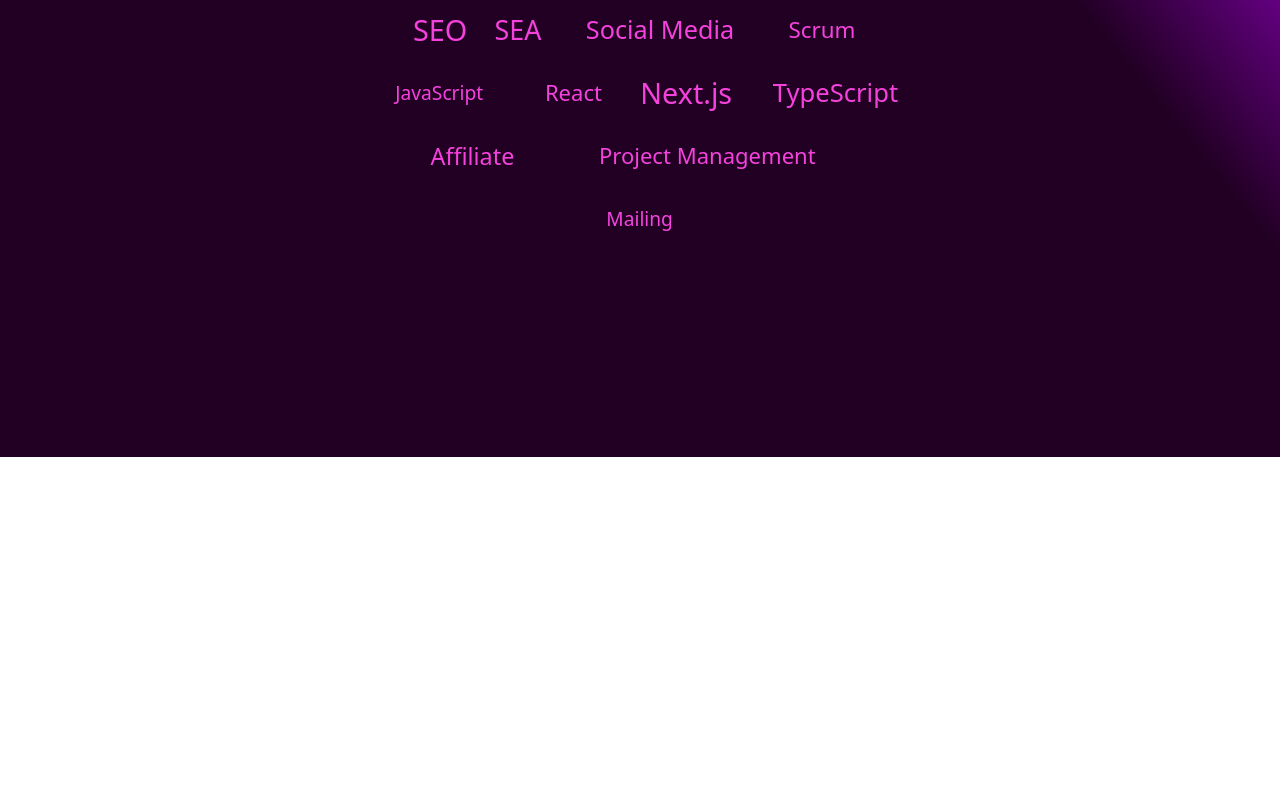
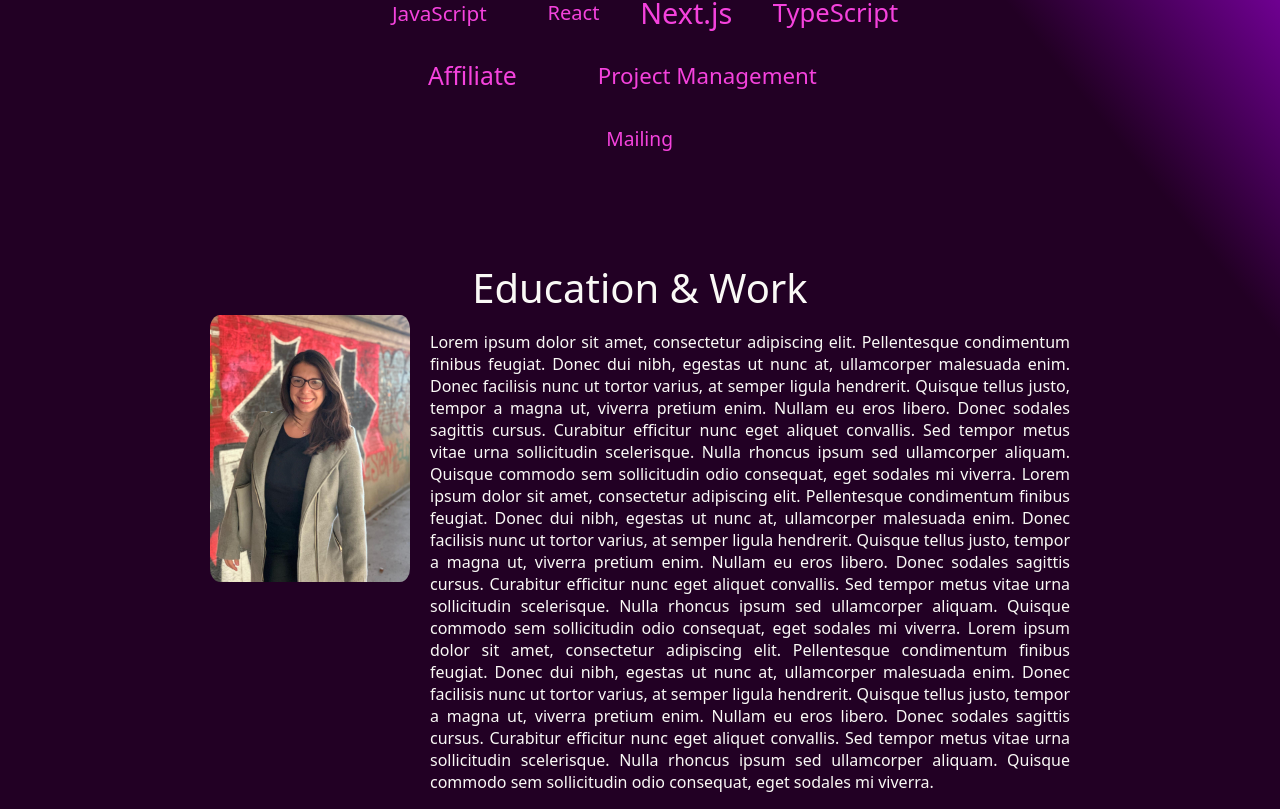
Before and after one commit to Larissartoricader/website, a Next.js app: page / in a window 1280 px wide. Shown: the part 343-1152 px from the top of the page. Before the commit the page ends 800 px from the top, so only its background shows below. Built offline with nearby package versions, Linux system fonts and the light colour scheme.

Commit message:
Resume New Component

```diff
--- a/components/Header/Header.styles.js
+++ b/components/Header/Header.styles.js
@@ -4,7 +4,7 @@
   display: flex;
   align-items: center;
   justify-content: space-evenly;
-  margin-bottom: 70px;
+
   @media (min-width: 768px) {
     justify-content: space-between;
     margin-inline: 50px;
--- a/components/Keywords/Keywords.styles.js
+++ b/components/Keywords/Keywords.styles.js
@@ -6,7 +6,7 @@
   flex-direction: column;
   justify-content: center;
   align-items: center;
-  gap: 10px;
+  gap: 0px;
 `;
 
 export const StyledOpenSentence = styled.h2`
--- /dev/null
+++ b/components/Resume/Resume.js
@@ -0,0 +1,62 @@
+import Image from "next/image";
+import {
+  ResumeContainer,
+  ResumeHeading,
+  ResumeHeadingBox,
+  ResumePictureTextBox,
+  ResumeText,
+  ResumeTextBox,
+} from "./Resume.styles";
+import Larissa from "@/public/assets/larissa-sartori.JPG";
+
+export default function Resume() {
+  return (
+    <ResumeContainer>
+      <ResumeHeadingBox>
+        <ResumeHeading>Education & Work</ResumeHeading>
+      </ResumeHeadingBox>
+      <ResumePictureTextBox>
+        <Image
+          src={Larissa}
+          alt={"Larissa Sartori-Cader"}
+          //   width={600}
+          //   height={800}
+          width={200}
+          height={0}
+          style={{ objectFit: "cover", borderRadius: "5%" }}
+        />
+        <ResumeTextBox>
+          <ResumeText>
+            Lorem ipsum dolor sit amet, consectetur adipiscing elit.
+            Pellentesque condimentum finibus feugiat. Donec dui nibh, egestas ut
+            nunc at, ullamcorper malesuada enim. Donec facilisis nunc ut tortor
+            varius, at semper ligula hendrerit. Quisque tellus justo, tempor a
+            magna ut, viverra pretium enim. Nullam eu eros libero. Donec sodales
+            sagittis cursus. Curabitur efficitur nunc eget aliquet convallis.
+            Sed tempor metus vitae urna sollicitudin scelerisque. Nulla rhoncus
+            ipsum sed ullamcorper aliquam. Quisque commodo sem sollicitudin odio
+            consequat, eget sodales mi viverra. Lorem ipsum dolor sit amet,
+            consectetur adipiscing elit. Pellentesque condimentum finibus
+            feugiat. Donec dui nibh, egestas ut nunc at, ullamcorper malesuada
+            enim. Donec facilisis nunc ut tortor varius, at semper ligula
+            hendrerit. Quisque tellus justo, tempor a magna ut, viverra pretium
+            enim. Nullam eu eros libero. Donec sodales sagittis cursus.
+            Curabitur efficitur nunc eget aliquet convallis. Sed tempor metus
+            vitae urna sollicitudin scelerisque. Nulla rhoncus ipsum sed
+            ullamcorper aliquam. Quisque commodo sem sollicitudin odio
+            consequat, eget sodales mi viverra. Lorem ipsum dolor sit amet,
+            consectetur adipiscing elit. Pellentesque condimentum finibus
+            feugiat. Donec dui nibh, egestas ut nunc at, ullamcorper malesuada
+            enim. Donec facilisis nunc ut tortor varius, at semper ligula
+            hendrerit. Quisque tellus justo, tempor a magna ut, viverra pretium
+            enim. Nullam eu eros libero. Donec sodales sagittis cursus.
+            Curabitur efficitur nunc eget aliquet convallis. Sed tempor metus
+            vitae urna sollicitudin scelerisque. Nulla rhoncus ipsum sed
+            ullamcorper aliquam. Quisque commodo sem sollicitudin odio
+            consequat, eget sodales mi viverra.
+          </ResumeText>
+        </ResumeTextBox>
+      </ResumePictureTextBox>
+    </ResumeContainer>
+  );
+}
--- /dev/null
+++ b/components/Resume/Resume.styles.js
@@ -0,0 +1,32 @@
+import styled from "styled-components";
+
+export const ResumeContainer = styled.div`
+  @media (min-width: 768px) {
+  }
+`;
+
+export const ResumeHeadingBox = styled.div`
+  display: flex;
+  align-items: center;
+  justify-content: center;
+  margin-top: 100px;
+`;
+
+export const ResumeHeading = styled.div`
+  font-size: 2.5rem;
+`;
+
+export const ResumePictureTextBox = styled.div`
+  display: flex;
+  // align-items: center;
+  justify-content: center;
+  gap: 20px;
+`;
+
+export const ResumeTextBox = styled.div`
+  width: 50%;
+`;
+
+export const ResumeText = styled.p`
+  text-align: justify;
+`;
--- a/pages/index.js
+++ b/pages/index.js
@@ -1,5 +1,6 @@
 import Header from "@/components/Header/Header";
 import Keywords from "@/components/Keywords/Keywords";
+import Resume from "@/components/Resume/Resume";
 
 import styled from "styled-components";
 
@@ -8,6 +9,7 @@
     <>
       <Header />
       <Keywords />
+      <Resume />
     </>
   );
 }
--- a/styles.js
+++ b/styles.js
@@ -23,7 +23,7 @@
     background: linear-gradient(51deg, rgba(34,0,36,1) 75%, rgba(188,0,255,1) 100%);
     color: var(--primary-fontcolor);
     font-size: var(--font-size-base);
-    height: 100vh;
+
 
 
 
```
Also changed, not shown: public/assets/larissa-sartori.JPG (added).
